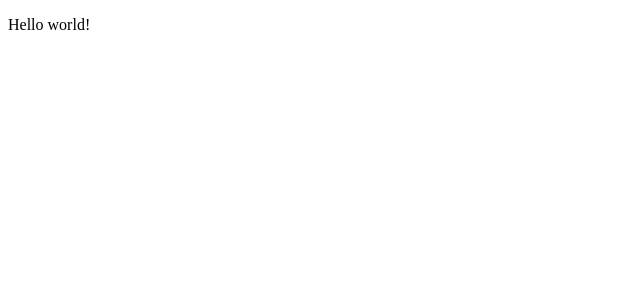
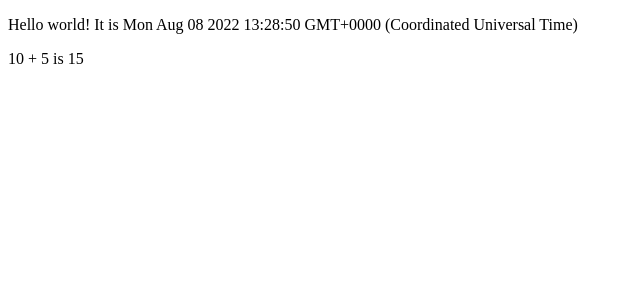
Before and after one commit to kacperpucylo/fullstackopen, a React (Create React App) app in the folder mod01/part1/: page / in a window 1280 px wide. Shown: the top 300 px of the page, without its empty margins (0-640 px from the left). Built offline with nearby package versions, Linux system fonts and the light colour scheme.

Commit message:
trying stuff

```diff
--- a/mod01/part1/src/App.js
+++ b/mod01/part1/src/App.js
@@ -1,9 +1,17 @@
 
 const App = () => {
 	console.log("Frog")
+
+	const now = new Date()
+	const a = 10
+	const b = 5
+
 	return (
 		<div>
-			<p>Hello world!</p>
+			<p>Hello world! It is {now.toString()}</p>
+			<p>
+				{a} + {b} is {a + b}
+			</p>
 		</div>
 	)
 }
```
